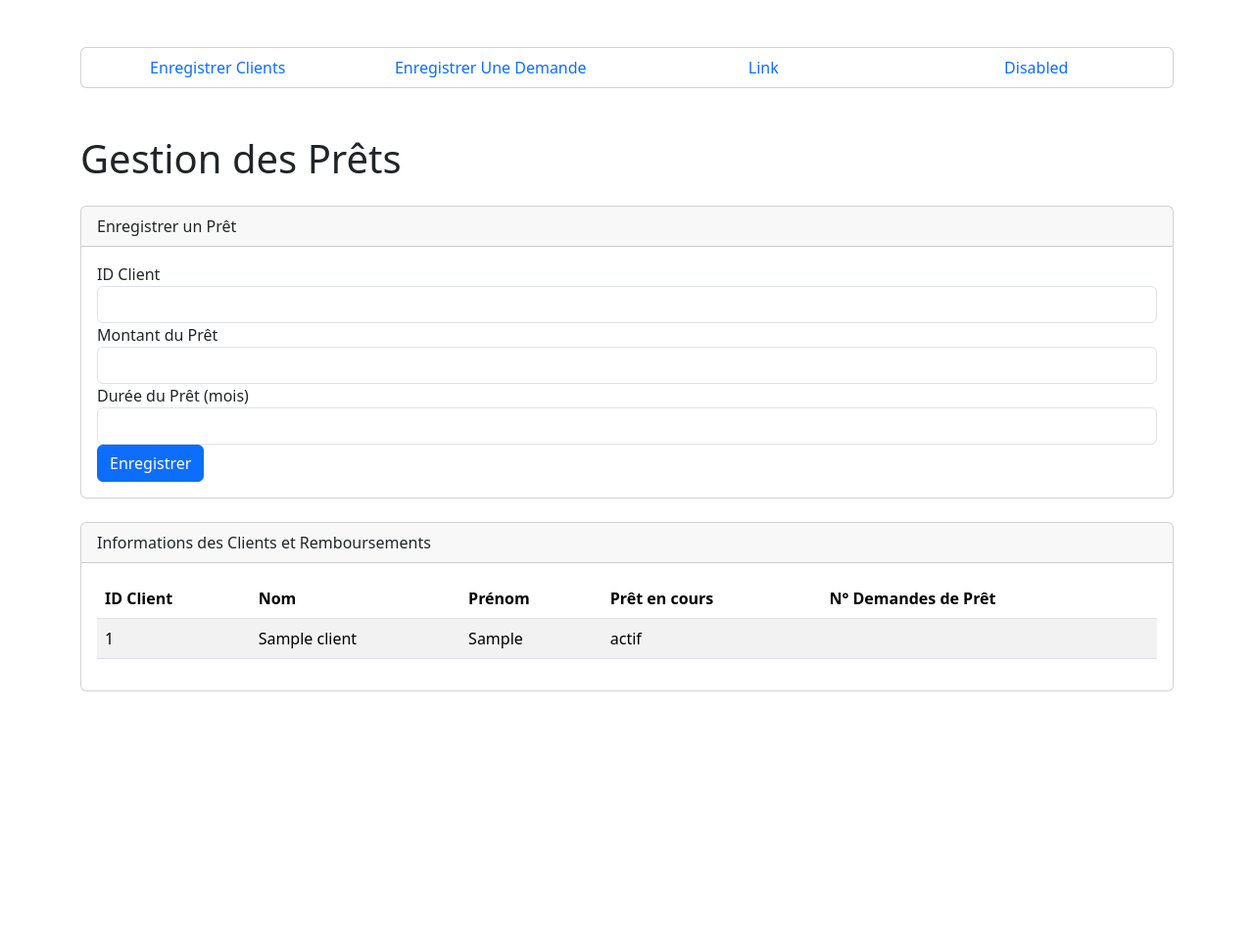
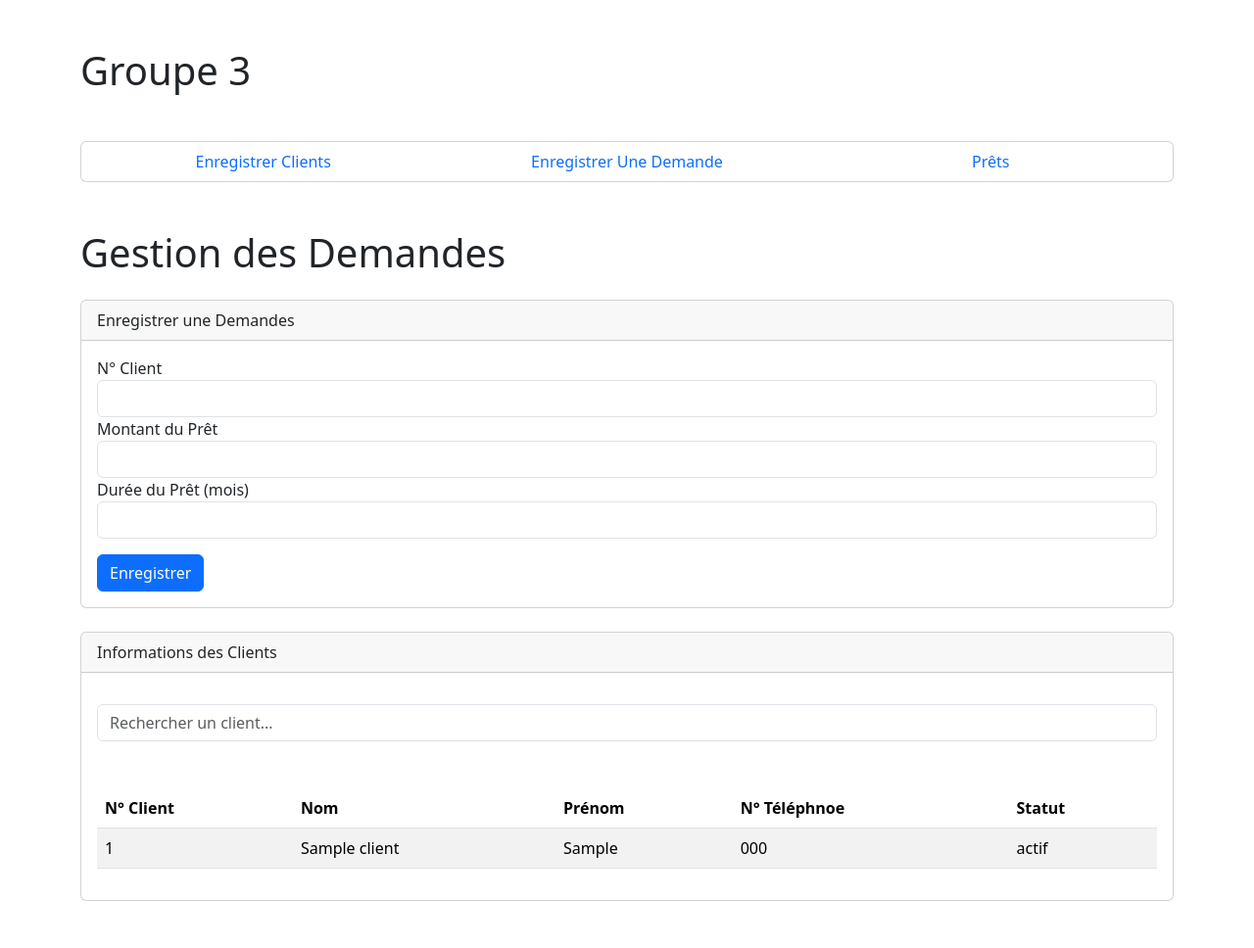
Before and after one commit to NdiasseFall/Projet_MBD_G3, a PHP site: page /demandes.php in a window 1280 px wide. Shown: the whole page at 98% size. Before the commit the page ends 706 px from the top, so only its background shows below. Run offline with PHP 8.4, Linux system fonts and the light colour scheme; tables that the repository leaves empty hold one stand-in row (values such as "Sample post").

Commit message:
deuxiéme commit

```diff
--- a/Implementation/SQL.sql
+++ b/Implementation/SQL.sql
@@ -51,7 +51,7 @@ CREATE TABLE IF NOT EXISTS Prets(
         Taux           Double ,
         Duree          Int ,
         Montant_mens   Double ,
-        Status         ENUM ('actif','révisé') ,
+        Status         ENUM ('actif','refusé') ,
         Num_Rem        Int NOT NULL ,
         NumClient      Int NOT NULL ,
         Num_taxe       Int NOT NULL
--- a/Implementation/donnée_test.sql
+++ b/Implementation/donnée_test.sql
@@ -37,5 +37,5 @@ INSERT INTO Taxe (Num_taxe, Date_T, Montant) VALUES
 -- Insérer des données dans la table Prêt
 INSERT INTO Prets (Num_Prets, Montant, Taux, Duree, Montant_mens, Num_Rem, NumClient, Num_taxe, status) VALUES
 (2001, 5000.00, 5.0, 24, 220.00, 3001, 1, 4001, 'actif'),
-(2002, 12000.00, 4.5, 36, 345.00, 3002, 2, 4002, 'révisé'),
+(2002, 12000.00, 4.5, 36, 345.00, 3002, 2, 4002, 'refusé'),
 (2003, 7500.00, 6.0, 18, 450.00, 3003, 3, 4003, 'actif');
--- a/Site Web/demandes.php
+++ b/Site Web/demandes.php
@@ -2,7 +2,31 @@
 
 <?php
 
-require_once(__DIR__ . '/requette.php');
+require('requette.php');
+
+if($_SERVER["REQUEST_METHOD"] == "POST"){
+    if (isset($_POST['client-id']) && !empty($_POST['client-id']) && isset($_POST['montant']) && !empty($_POST['montant']) &&
+        isset($_POST['duree']) && !empty($_POST['duree'])) {
+            is_numeric($_POST['client-id']);
+            is_numeric($_POST['montant']);
+            is_numeric($_POST['duree']);
+
+            $numCli = $_POST['client-id'];
+            $montant = $_POST['montant'];
+            $duree = $_POST['duree'];
+
+           foreach ($clients as $client){
+            if($client['NumClient'] == $numCli){
+                $isererDeStament = ("INSERT INTO demandesprets( Montant, Duree, NumClient) VALUES ('$montant','$duree','$numCli')");
+                $isererDe = $mysqlClient->prepare($isererDeStament);
+                $isererDe->execute();
+            }
+           }
+
+
+    }
+}
+
 
 ?>
 <!DOCTYPE html>
@@ -11,33 +35,24 @@ require_once(__DIR__ . '/requette.php');
         <meta charset="UTF-8" />
         <meta name="viewport" content="width=device-width, initial-scale=1.0" />
         <title>Gestion des Prêts</title>
-        <link
-            href="https://cdn.jsdelivr.net/npm/bootstrap@5.3.3/dist/css/bootstrap.min.css"
-            rel="stylesheet"
-            integrity="sha384-QWTKZyjpPEjISv5WaRU9OFeRpok6YctnYmDr5pNlyT2bRjXh0JMhjY6hW+ALEwIH"
-            crossorigin="anonymous"
-        />
+        <link rel="stylesheet" href="bootstrap/css/bootstrap.min.css">
     </head>
     <body>
-        <div class="container">
-        <?php
-
-require_once(__DIR__ . '/header.php');
-
-?>
-            <h1 class="mt-5">Gestion des Prêts</h1>
+        <div class="container mt-5">
+            <?php require_once(__DIR__ . '/header.php');?>
+            <h1 class="mt-5">Gestion des Demandes</h1>
 
             <!-- Section d'enregistrement des prêts -->
             <div class="card mt-4">
-                <div class="card-header">Enregistrer un Prêt</div>
+                <div class="card-header">Enregistrer une Demandes</div>
                 <div class="card-body">
-                    <form id="enregistrement-form">
+                    <form id="enregistrement-form" method="POST">
                         <div class="form-group">
-                            <label for="client-id">ID Client</label>
+                            <label for="client-id">N° Client</label>
                             <input
                                 type="number"
                                 class="form-control"
-                                id="client-id"
+                                name="client-id"
                                 required
                             />
                         </div>
@@ -46,7 +61,7 @@ require_once(__DIR__ . '/header.php');
                             <input
                                 type="number"
                                 class="form-control"
-                                id="montant"
+                                name="montant"
                                 required
                             />
                         </div>
@@ -55,11 +70,11 @@ require_once(__DIR__ . '/header.php');
                             <input
                                 type="number"
                                 class="form-control"
-                                id="duree"
+                                name="duree"
                                 required
                             />
                         </div>
-                        <button type="submit" class="btn btn-primary">
+                        <button type="submit" class="btn mt-3 btn-primary">
                             Enregistrer
                         </button>
                     </form>
@@ -67,19 +82,25 @@ require_once(__DIR__ . '/header.php');
             </div>
 
             <!-- Section d'affichage des informations sur les clients et les remboursements -->
-            <div class="card mt-4">
+            <div class="card mt-4 mb-5">
                 <div class="card-header">
-                    Informations des Clients et Remboursements
+                    Informations des Clients
                 </div>
                 <div class="card-body">
+                <input
+                class="form-control mt-3 mb-5 "
+                id="searchInput"
+                type="text"
+                placeholder="Rechercher un client..."
+            />
                     <table class="table table-striped">
                         <thead>
                             <tr>
-                                <th>ID Client</th>
+                                <th>N° Client</th>
                                 <th>Nom</th>
                                 <th>Prénom</th>
-                                <th>Prêt en cours</th>
-                                <th>N° Demandes de Prêt</th>
+                                <th>N° Téléphnoe</th>
+                                <th>Statut</th>
                             </tr>
                         </thead>
                         <tbody id="clients-table-body">
@@ -90,8 +111,8 @@ require_once(__DIR__ . '/header.php');
                                         <td><?php echo $client["NumClient"]?></td>
                                         <td><?php echo $client["nom"]?></td>
                                         <td><?php echo $client["prenom"]?></td>
-                                        <td><?php echo $client["status"]?></td>
-                                        <td><?php ?></td>
+                                        <td><?php echo $client["tel"]?></td>
+                                        <td><?php echo $client["status"] ?></td>
                                      </tr>
                             <?php
                                 }
@@ -102,15 +123,19 @@ require_once(__DIR__ . '/header.php');
             </div>
         </div>
 
-        <script
-            src="https://cdn.jsdelivr.net/npm/@popperjs/core@2.11.8/dist/umd/popper.min.js"
-            integrity="sha384-I7E8VVD/ismYTF4hNIPjVp/Zjvgyol6VFvRkX/vR+Vc4jQkC+hVqc2pM8ODewa9r"
-            crossorigin="anonymous"
-        ></script>
-        <script
-            src="https://cdn.jsdelivr.net/npm/bootstrap@5.3.3/dist/js/bootstrap.min.js"
-            integrity="sha384-0pUGZvbkm6XF6gxjEnlmuGrJXVbNuzT9qBBavbLwCsOGabYfZo0T0to5eqruptLy"
-            crossorigin="anonymous"
-        ></script>
+        <script src="bootstrap/js/bootstrap.min.js"></script>
+        <script src="script/jquery.min.js"></script>
+        <script>
+            $(document).ready(function () {
+                $("#searchInput").on("keyup", function () {
+                    var value = $(this).val().toLowerCase();
+                    $("#clients-table-body tr").filter(function () {
+                        $(this).toggle(
+                            $(this).text().toLowerCase().indexOf(value) > -1
+                        );
+                    });
+                });
+            });
+        </script>
     </body>
 </html>
--- a/Site Web/fonction.php
+++ /dev/null
@@ -1,5 +0,0 @@
-<?php
-
-function EnregistreClient ($nom,$prenom,$address,$tel,$status){
-
-}
--- a/Site Web/header.php
+++ b/Site Web/header.php
@@ -1,5 +1,5 @@
-
-<div class="card  mt-5 mb-3">
+<h1>Groupe 3</h1>
+<div class="card  mt-5 ">
 <ul class="nav nav-pills nav-justified ">
   <li class="nav-item">
     <a class="nav-link " href="formClient.php"> Enregistrer Clients</a>
@@ -8,10 +8,8 @@
     <a class="nav-link" href="demandes.php">Enregistrer Une Demande</a>
   </li>
   <li class="nav-item">
-    <a class="nav-link" href="#">Link</a>
+    <a class="nav-link" href="prets.php">Prêts</a>
   </li>
-  <li class="nav-item">
-    <a class="nav-link " >Disabled</a>
-  </li>
+
 </ul>
 </div>
--- a/Site Web/requette.php
+++ b/Site Web/requette.php
@@ -9,3 +9,67 @@ $prets = $pretStament->fetchAll();
 $clientStament = $mysqlClient->prepare('SELECT * FROM clients');
 $clientStament->execute();
 $clients = $clientStament->fetchAll();
+
+$demandeStament = $mysqlClient->prepare('SELECT * FROM demandesprets');
+$demandeStament->execute();
+$demandes = $clientStament->fetchAll();
+
+$remStament = $mysqlClient->prepare('SELECT * FROM Remboursement');
+$remStament->execute();
+$Remboursement = $remStament->fetchAll();
+
+$taxeStament = $mysqlClient->prepare('SELECT * FROM Taxe');
+$taxeStament->execute();
+$taxe = $taxeStament->fetchAll();
+
+
+function randomFloat($min, $max) {
+    return $min + mt_rand() / mt_getrandmax() * ($max - $min);
+}
+
+
+$nombreAleatoire = randomFloat(0, 10); // Génère un nombre réel aléatoire entre 0 et 10
+$nombreAleatoireFormatte = number_format($nombreAleatoire, 2); // Limite les chiffres après la virgule à 2
+
+// foreach($demandes as $demande){
+//     $Montant['Montant'];
+//     $Duree['Duree'];
+//     $NumClient = $demande['NumClient'];
+//     $Montant_mens = $Montant * $nombreAleatoireFormatte / $Duree ;
+//     foreach ($affPrets as $pret) {
+//         if ($NumClient != $pret['NumClient']) {
+//             $queryPret = $mysqlClient->prepare ("INSERT INTO Prets ( Montant, Taux, Duree, Montant_mens, Num_Rem, NumClient, Num_taxe, status)
+//                 VALUES ( '$Montant', '$nombreAleatoireFormatte' , '$Duree', '$Montant_mens', 3001,'$NumClient' , 4001, 'actif' )");
+//             $queryPret->execute();
+//             echo 'ok';
+//         }
+//     }
+
+
+
+// }
+
+$sqlPrets = $mysqlClient->prepare( 'SELECT
+    p.Num_Prets,
+    p.Montant,
+    p.Taux,
+    p.Duree,
+    p.Montant_mens,
+    p.Status,
+    r.Montant AS Montant_Remboursement,
+    r.Date_R AS Date_Remboursement,
+    c.Nom AS Nom_Client,
+    c.Prenom AS Prenom_Client,
+    t.Montant AS Montant_Taxe,
+    t.Date_T AS Date_Taxe
+FROM
+    Prets p
+JOIN
+    Remboursement r ON p.Num_Rem = r.Num_Rem
+JOIN
+    Clients c ON p.NumClient = c.NumClient
+JOIN
+    Taxe t ON p.Num_taxe = t.Num_taxe;
+');
+$sqlPrets->execute();
+$affPrets = $sqlPrets->fetchAll();
```
Also changed, not shown: Site Web/formClient.php (+7 -7 lines), Site Web/prets.php (added, +61 -0 lines), Site Web/script/script.js (deleted, +0 -18 lines), 1 other file.
